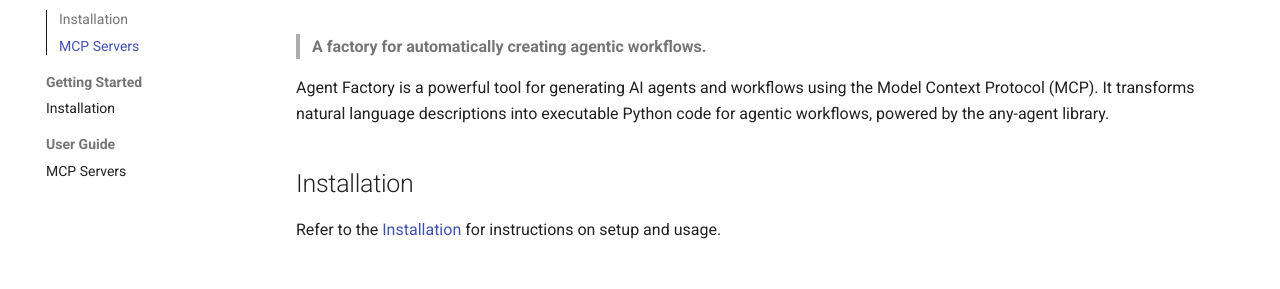
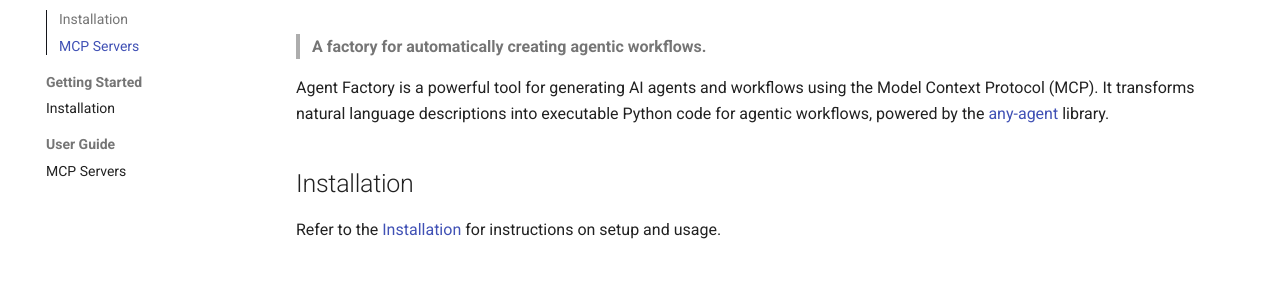
Before and after one commit to mozilla-ai/agent-factory, an MkDocs documentation site: the page built from docs/index.md, in a window 1280 px wide. Shown: the part 146-435 px from the top of the page. Built offline with MkDocs 1.6.1 and Material for MkDocs 9.7.7, drawn with Linux system fonts in a browser that asks for light colours; comment, search, counter and statistics services are not loaded; part of the change alters nothing that is shown.

```diff
--- a/docs/index.md
+++ b/docs/index.md
@@ -2,7 +2,7 @@
 
 > **A factory for automatically creating agentic workflows.**
 
-Agent Factory is a powerful tool for generating AI agents and workflows using the Model Context Protocol (MCP). It transforms natural language descriptions into executable Python code for agentic workflows, powered by the any-agent library.
+Agent Factory is a powerful tool for generating AI agents and workflows using the Model Context Protocol (MCP). It transforms natural language descriptions into executable Python code for agentic workflows, powered by the [any-agent](https://mozilla-ai.github.io/any-agent/) library.
 
 ## Installation
 
```
